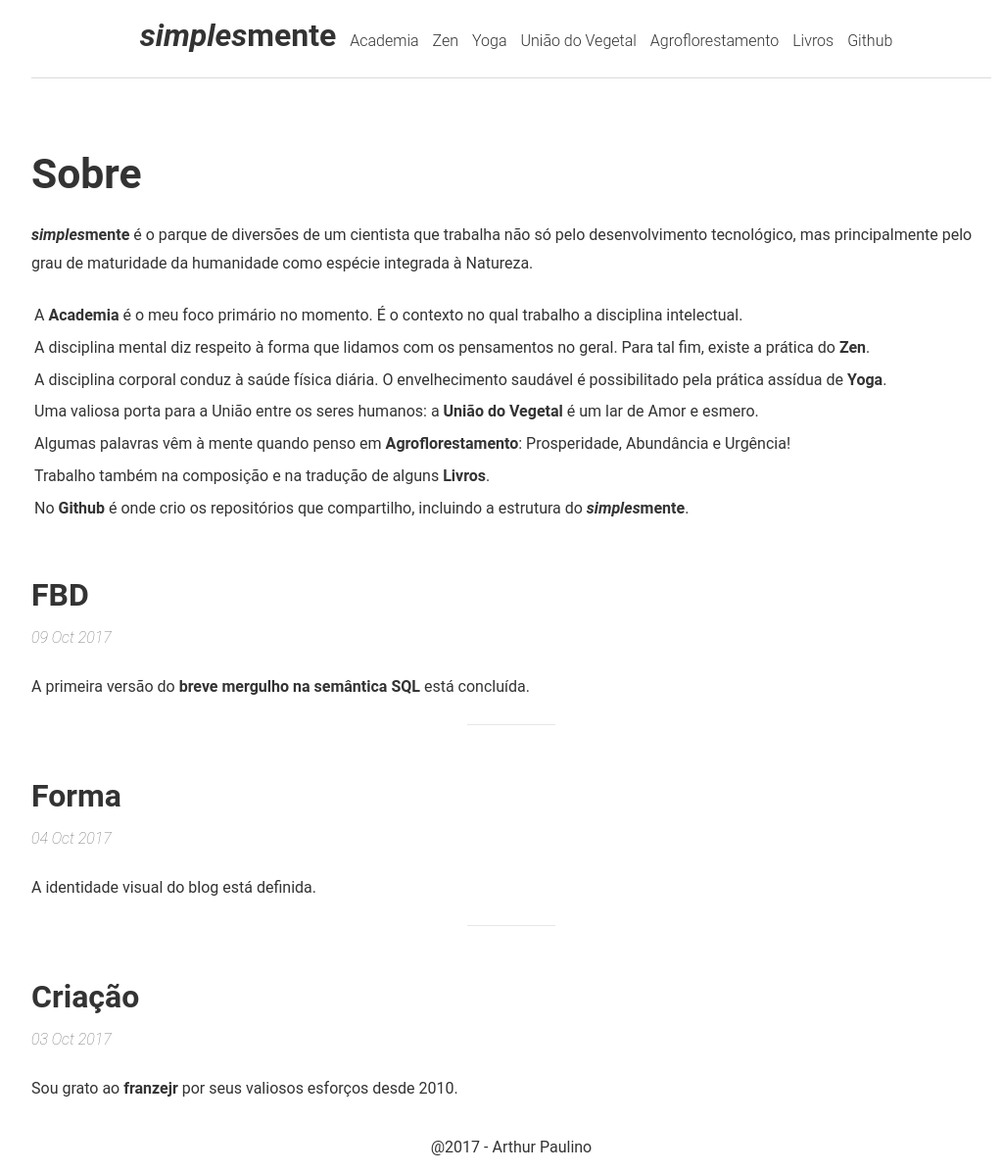
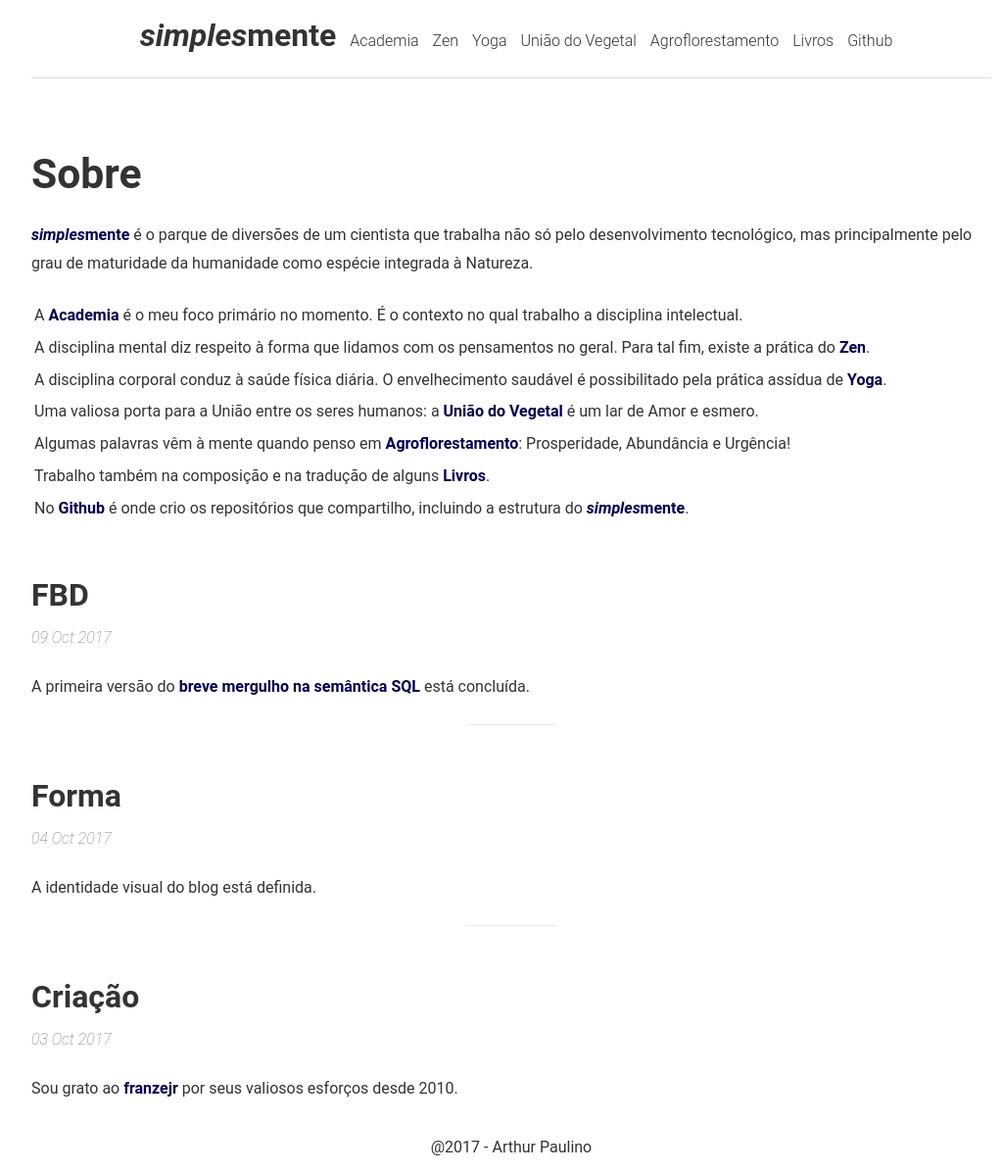
Before and after one commit to arthurpaulino/arthurpaulino.github.io, a Jekyll site: the page built from index.html, in a window 1280 px wide. Shown: the whole page at 98% size, without its empty margins (118-1141 px from the left). Built offline with Jekyll 4.4.1, drawn with Linux system fonts in a browser that asks for light colours; the list of posts is cut into pages by our own code.

Commit message:
link colors

```diff
--- a/_sass/base.scss
+++ b/_sass/base.scss
@@ -26,6 +26,7 @@ $background-color: #FFFFFF;
 $text-color: #333333;
 $text-light-color: rgba(0,0,0,0.6);
 $text-dark-color: #000000;
+$text-link-color: #000055;
 
 /*- Base settings -*/
 
@@ -47,12 +48,12 @@ body {
 
 /*- Link -*/
 a {
-	color: $text-color;
+	color: $text-link-color;
 	text-decoration: none;
 	font-weight: 700;
 	&:hover,
 	&:focus {
-		color: darken($text-color, 5%);
+		color: darken($text-link-color, 5%);
 	}
 }
 
```
